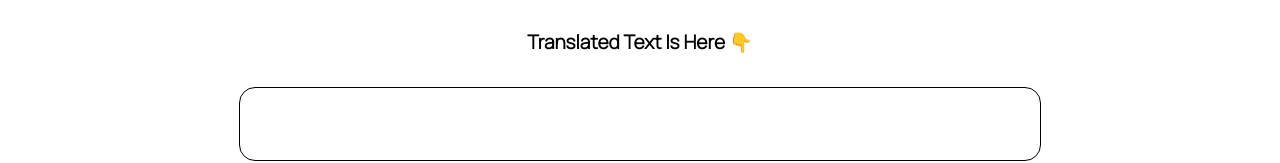
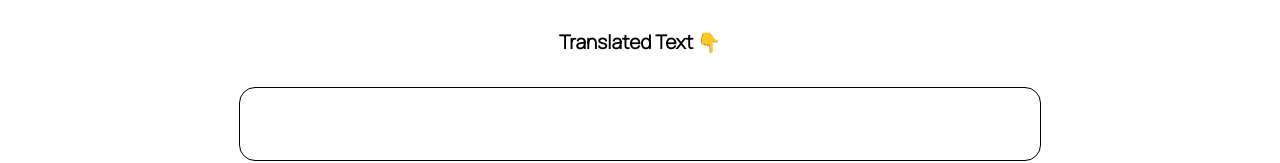
Before and after one commit to ru-mi-nator/Minion-Talks, a plain HTML site: page index.html in a window 1280 px wide. Shown: the part 338-501 px from the top of the page. Drawn offline with Linux system fonts and the light colour scheme.

Commit message:
completed

```diff
--- a/index.html
+++ b/index.html
@@ -13,7 +13,7 @@
     </nav>
     <textarea placeholder="Enter your text here!" class="txtarea" id="txt-input"></textarea>
     <button id="btn-translate" class="btn">Translate</button>
-    <div class="output-head">Translated Text Is Here 👇</div>
+    <div class="output-head">Translated Text 👇</div>
     <div id="output"></div>
 
     <footer class="footer">
```
